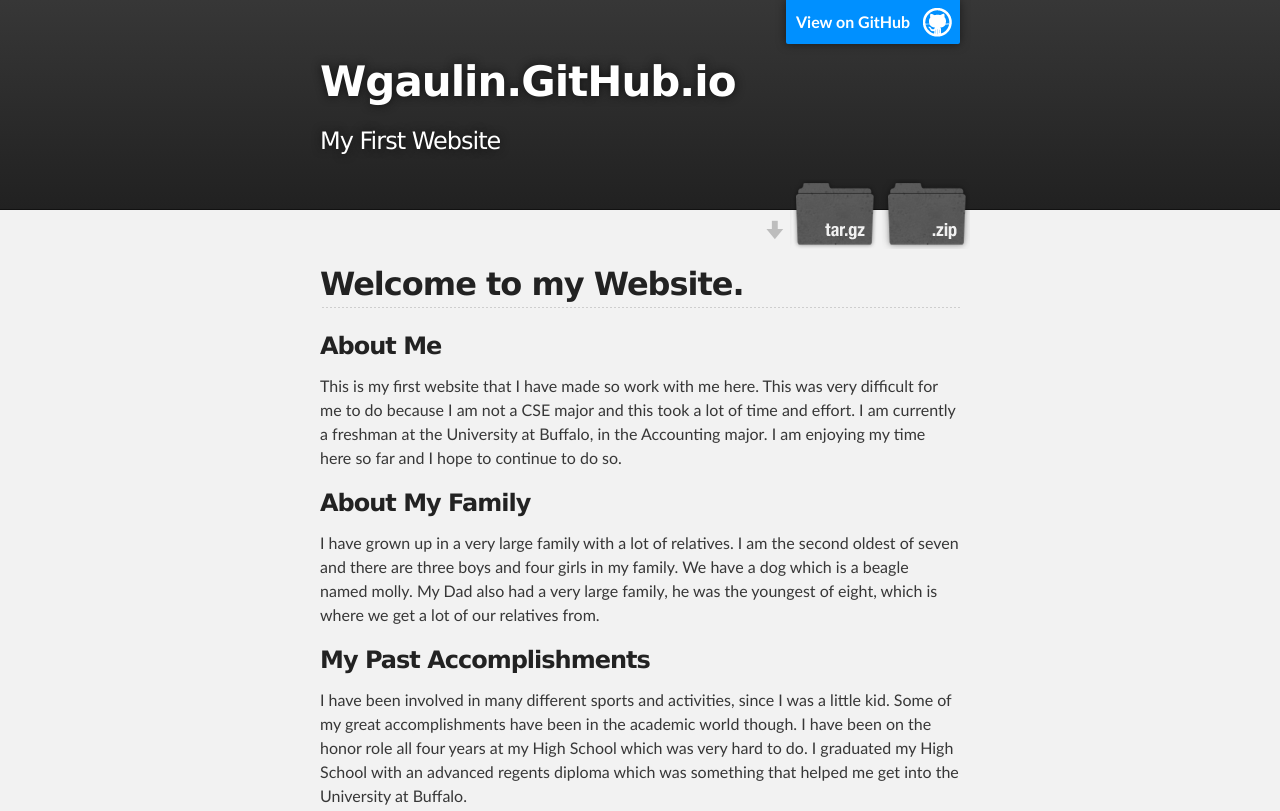
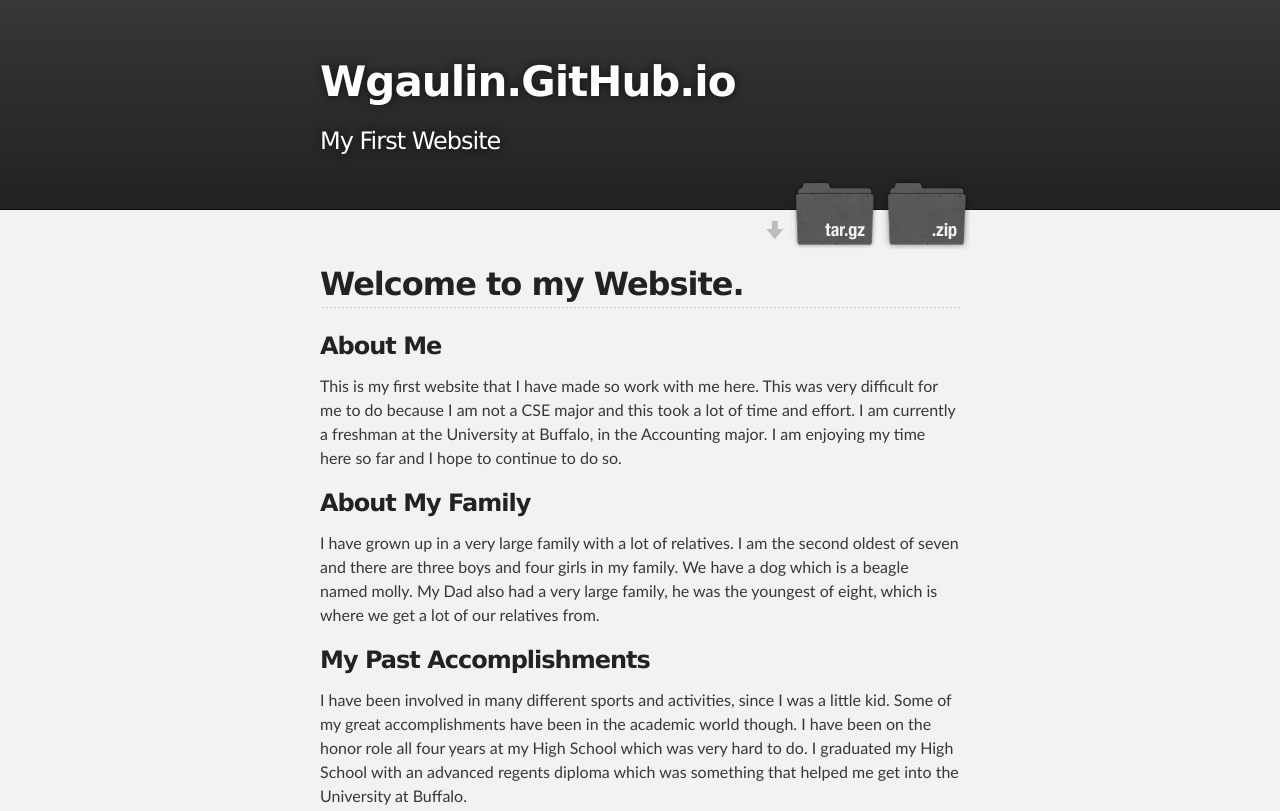
Before and after one commit to wpgaulin/wgaulin.github.io, a plain HTML site: page index.html in a window 1280 px wide. Shown: the top 811 px of the page. Drawn offline with Linux system fonts and the light colour scheme.

Commit message:
Update index.html

```diff
--- a/index.html
+++ b/index.html
@@ -16,7 +16,7 @@
     <!-- HEADER -->
     <div id="header_wrap" class="outer">
         <header class="inner">
-          <a id="forkme_banner" href="https://github.com/wpgaulin/wgaulin.github.io">View on GitHub</a>
+
 
           <h1 id="project_title">Wgaulin.GitHub.io</h1>
           <h2 id="project_tagline">My First Website</h2>
```
